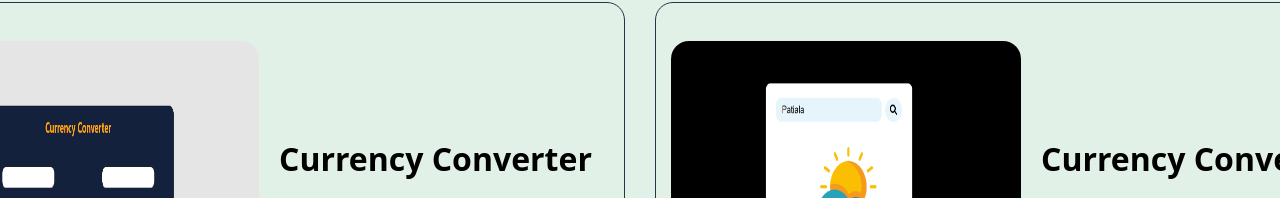
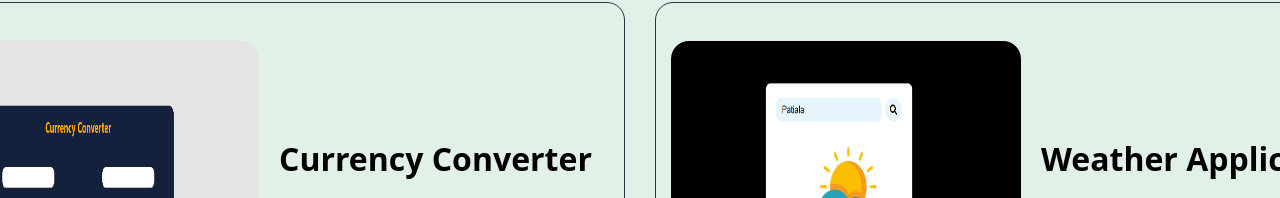
Before and after one commit to Iamaksingh/Portfolio, a plain HTML site: page projects.html in a window 1280 px wide. Shown: the part 546-744 px from the top of the page. Drawn offline with Linux system fonts and the light colour scheme.

Commit message:
Changed project name

```diff
--- a/projects.html
+++ b/projects.html
@@ -64,7 +64,7 @@
                         <img src="assets/weather app.png" class="image">
                     </div>
                     <div class="about">
-                        <h1>Currency Converter</h1>
+                        <h1>Weather Application</h1>
                         <p>About: This was a simple project which helped me understand how API's are fetched in Javascript.</p>
                         <p>Tech stack used: HTML | CSS | Javascript</p>
                     </div>
```
